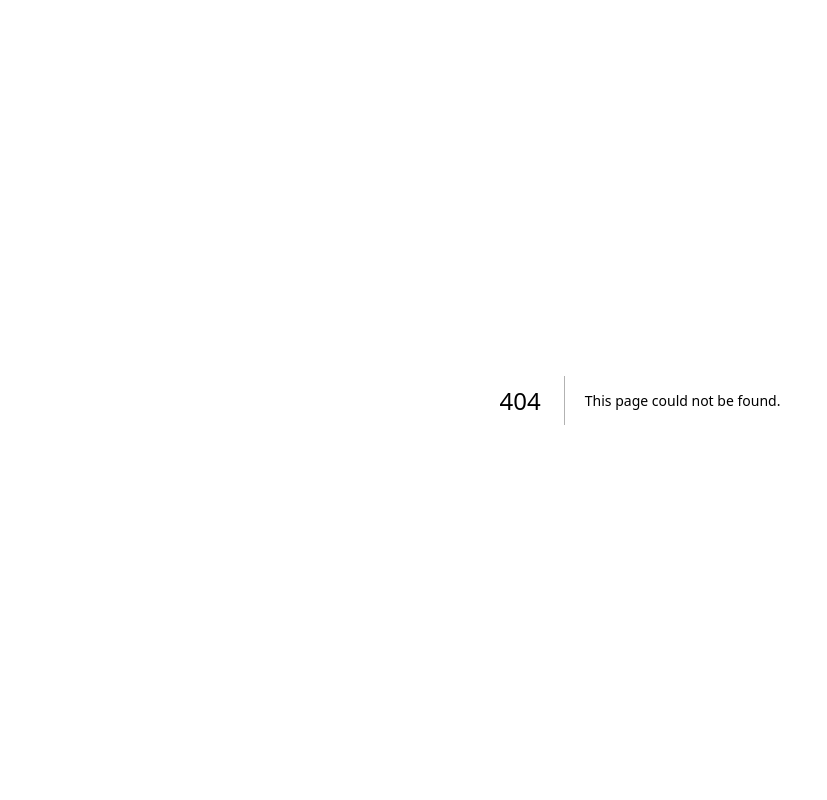
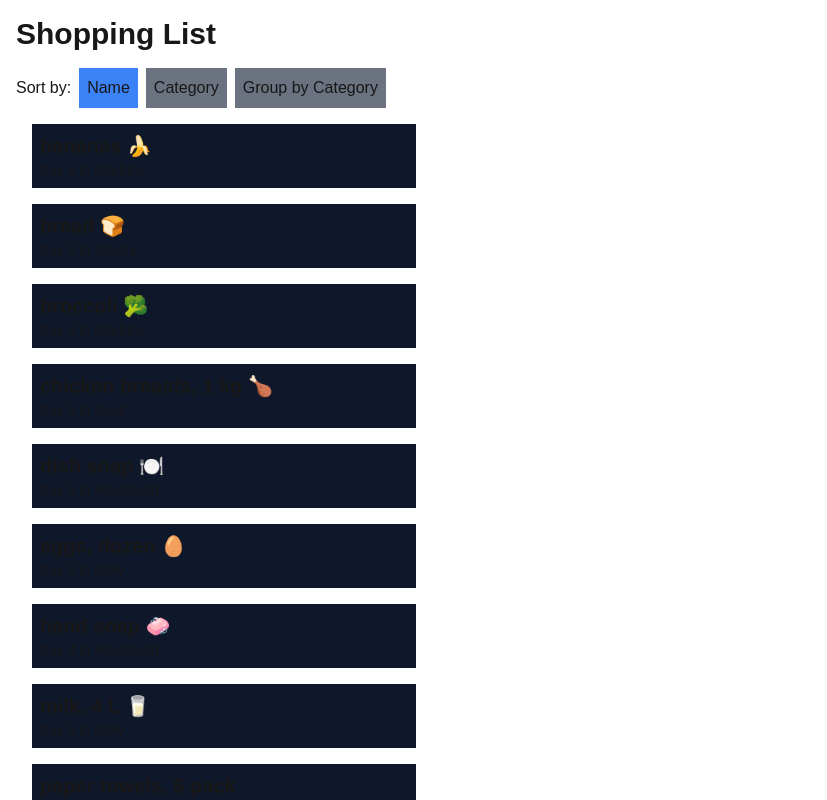
Before and after one commit to pranavbhalla22/cprg306-assignments, a Next.js app: page /week-6 in a window 1280 px wide. Before the commit this address had no page. Shown: the top 800 px of the page, without its empty margins (0-827 px from the left). Built offline with nearby package versions, Linux system fonts and the light colour scheme.

Commit message:
update  the week-6 code

```diff
--- a/app/page.js
+++ b/app/page.js
@@ -1,21 +1,16 @@
-import Link from "next/link";
+import Link from 'next/link';
 
-export default function page(){
-  return(
-    <div>
-      <h1 className="text-2xl font-bold mb-4">CPRG 306: Web Development 2 - Assignments</h1>
-      <p>
-        Link to week 2: <Link href="week-2" className="text-blue-500 hover:text-blue-700">Week 2</Link>
-      </p>
-      <p>
-        Link to week 3: <Link href="week-3" className="text-green-500 hover:text-green-700">Week 3</Link>
-      </p>
-      <p>
-        Link to week 4: <Link href="week-4" className="text-red-500 hover:text-red-700">Week 4</Link>
-      </p>
-      <p>
-        Link to week 5: <Link href="week-5" className="text-purple-500 hover:text-purple-700">Week 5</Link>
-      </p>
-    </div>
+export default function Page() {
+  return (
+    <main>
+      <h1>CPRG 306: Web Development 2 - Assignments</h1>
+      <ul>
+        <li><Link href="/week-2">Week 2 Assignment</Link></li>
+        <li><Link href="/week-3">Week 3 Assignment</Link></li>
+        <li><Link href="/week-4">Week 4 Assignment</Link></li>
+        <li><Link href="/week-5">Week 5 Assignment</Link></li>
+        <li><Link href="/week-6">Week 6 Assignment</Link></li>
+      </ul>
+    </main>
   );
 }
--- a/app/week-5/page.js
+++ b/app/week-5/page.js
@@ -1,4 +1,4 @@
-import NewItem from './newitem';
+import NewItem from './new-item';
 
 export default function Page() {
   return (
--- /dev/null
+++ b/app/week-6/item-list.js
@@ -0,0 +1,87 @@
+"use client";
+import { useState } from 'react';
+import Item from './item';
+import items from './item.json';
+
+export default function ItemList() {
+  const [sortBy, setSortBy] = useState('name');
+  const [grouped, setGrouped] = useState(false);
+
+  // Sort the items
+  const sortedItems = [...items].sort((a, b) => {
+    if (sortBy === 'name') {
+      return a.name.localeCompare(b.name);
+    } else if (sortBy === 'category') {
+      return a.category.localeCompare(b.category);
+    }
+    return 0;
+  });
+
+  // Group items by category
+  const groupedItems = items.reduce((acc, item) => {
+    const category = item.category;
+    if (!acc[category]) {
+      acc[category] = [];
+    }
+    acc[category].push(item);
+    return acc;
+  }, {});
+
+  return (
+    <div>
+      <div className="mb-4">
+        <span className="mr-2">Sort by:</span>
+        <button
+          onClick={() => { setSortBy('name'); setGrouped(false); }}
+          className={`p-2 mr-2 ${sortBy === 'name' && !grouped ? 'bg-blue-500' : 'bg-gray-500'}`}
+        >
+          Name
+        </button>
+        <button
+          onClick={() => { setSortBy('category'); setGrouped(false); }}
+          className={`p-2 mr-2 ${sortBy === 'category' && !grouped ? 'bg-blue-500' : 'bg-gray-500'}`}
+        >
+          Category
+        </button>
+        <button
+          onClick={() => setGrouped(true)}
+          className={`p-2 ${grouped ? 'bg-blue-500' : 'bg-gray-500'}`}
+        >
+          Group by Category
+        </button>
+      </div>
+      {grouped ? (
+        Object.keys(groupedItems)
+          .sort()
+          .map((category) => (
+            <div key={category}>
+              <h2 className="text-xl font-bold capitalize mt-4">{category}</h2>
+              <ul>
+                {groupedItems[category]
+                  .sort((a, b) => a.name.localeCompare(b.name))
+                  .map((item) => (
+                    <Item
+                      key={item.id}
+                      name={item.name}
+                      quantity={item.quantity}
+                      category={item.category}
+                    />
+                  ))}
+              </ul>
+            </div>
+          ))
+      ) : (
+        <ul>
+          {sortedItems.map((item) => (
+            <Item
+              key={item.id}
+              name={item.name}
+              quantity={item.quantity}
+              category={item.category}
+            />
+          ))}
+        </ul>
+      )}
+    </div>
+  );
+}
--- /dev/null
+++ b/app/week-6/item.js
@@ -0,0 +1,10 @@
+export default function Item({ name, quantity, category }) {
+    return (
+      <li className="p-2 m-4 bg-slate-900 max-w-sm">
+        <h2 className="text-xl font-bold">{name}</h2>
+        <div className="text-sm">
+          Buy {quantity} in {category}
+        </div>
+      </li>
+    );
+  }
--- /dev/null
+++ b/app/week-6/item.json
@@ -0,0 +1,74 @@
+[
+    {
+      "id": "1h2GJKH12gkHG31h1H",
+      "name": "milk, 4 L 🥛",
+      "quantity": 1,
+      "category": "dairy"
+    },
+    {
+      "id": "2KJH3k2j3H1k2J3K1H",
+      "name": "bread 🍞",
+      "quantity": 2,
+      "category": "bakery"
+    },
+    {
+      "id": "3h2KJH3k2j3H1k2J3",
+      "name": "eggs, dozen 🥚",
+      "quantity": 2,
+      "category": "dairy"
+    },
+    {
+      "id": "4k2J3K1H2GJKH12gk",
+      "name": "bananas 🍌",
+      "quantity": 6,
+      "category": "produce"
+    },
+    {
+      "id": "5H1h1H2KJH3k2j3H",
+      "name": "broccoli 🥦",
+      "quantity": 3,
+      "category": "produce"
+    },
+    {
+      "id": "6H1k2J3K1H2GJKH1",
+      "name": "chicken breasts, 1 kg 🍗",
+      "quantity": 1,
+      "category": "meat"
+    },
+    {
+      "id": "7gkHG31h1H2KJH3k",
+      "name": "pasta sauce 🍝",
+      "quantity": 3,
+      "category": "canned goods"
+    },
+    {
+      "id": "8j3H1k2J3K1H2GJK",
+      "name": "spaghetti, 454 g 🍝",
+      "quantity": 2,
+      "category": "dry goods"
+    },
+    {
+      "id": "9H12gkHG31h1H2KJ",
+      "name": "toilet paper, 12 pack 🧻",
+      "quantity": 1,
+      "category": "household"
+    },
+    {
+      "id": "10H3k2j3H1k2J3K1",
+      "name": "paper towels, 6 pack",
+      "quantity": 1,
+      "category": "household"
+    },
+    {
+      "id": "11k2J3K1H2GJKH12",
+      "name": "dish soap 🍽️",
+      "quantity": 1,
+      "category": "household"
+    },
+    {
+      "id": "12GJKH12gkHG31h1",
+      "name": "hand soap 🧼",
+      "quantity": 4,
+      "category": "household"
+    }
+  ]
--- /dev/null
+++ b/app/week-6/page.js
@@ -0,0 +1,10 @@
+import ItemList from './item-list';
+
+export default function Page() {
+  return (
+    <main className="p-4">
+      <h1 className="text-3xl font-bold mb-4">Shopping List</h1>
+      <ItemList />
+    </main>
+  );
+}
```
